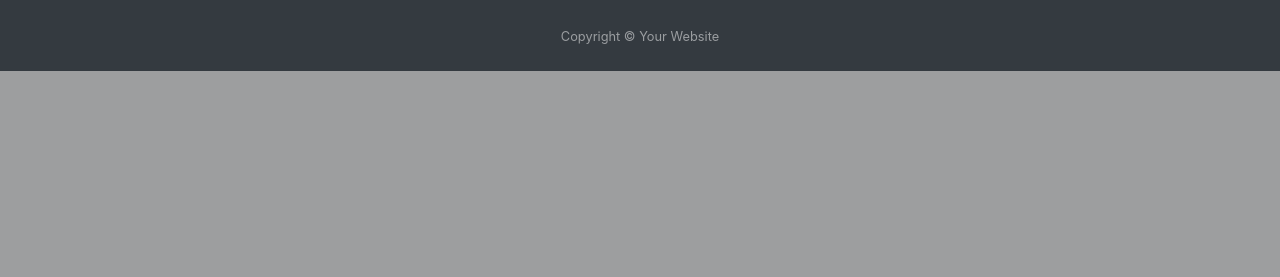
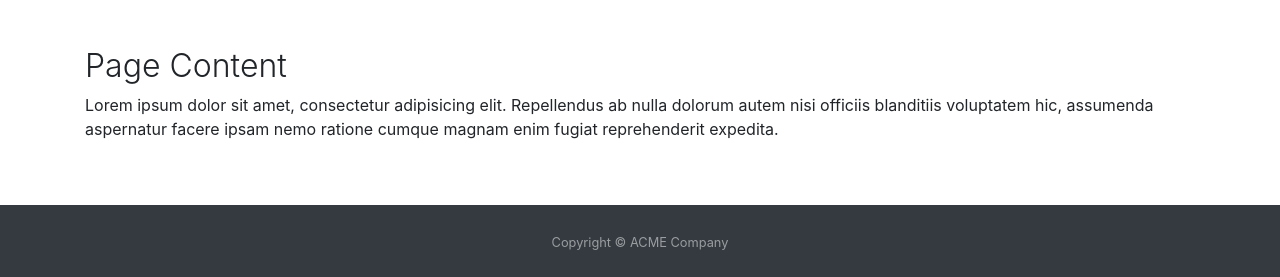
Before and after one commit to benjamindelmee/landing-page-boilerplate, a Flask app: page / in a window 1280 px wide. Shown: the part 801-1078 px from the top of the page. Before the commit the page ends 872 px from the top, so only its background shows below. Run offline with Flask 2, Linux system fonts and the light colour scheme; some libraries are stand-ins or nearby versions.

Commit message:
Make the template generic

```diff
--- a/app/routes.py
+++ b/app/routes.py
@@ -3,4 +3,17 @@ from app import app
 
 @app.route('/')
 def index():
-    return render_template('index.html')
+    kwargs = {
+        # mandatory
+        'page_title': 'ACME Company | World leader of ABCD',
+        'company_name': 'ACME Company',
+        'headline': 'The Leading Company',
+        # optional
+        'lang': 'fr',
+        'page_description': 'ACME Company is the world leader in...',
+        'call_to_action': 'Try it for free',
+        'call_to_action_link': 'https://typeform.com',
+        'learn_more': 'Learn more',
+        'headline_sub': 'Why choosing someone else?'
+    }
+    return render_template('index.html', **kwargs)
--- a/app/static/css/index.css
+++ b/app/static/css/index.css
@@ -1,3 +1,7 @@
+html {
+    scroll-behavior: smooth;
+}
+
 .masthead {
     height: 100vh;
     min-height: 500px;
--- a/app/templates/index.html
+++ b/app/templates/index.html
@@ -8,14 +13,25 @@
     <!-- Bootstrap CSS -->
     <link rel="stylesheet" href="https://stackpath.bootstrapcdn.com/bootstrap/4.3.1/css/bootstrap.min.css" integrity="sha384-ggOyR0iXCbMQv3Xipma34MD+dH/1fQ784/j6cY/iJTQUOhcWr7x9JvoRxT2MZw1T" crossorigin="anonymous">
     <link rel="stylesheet" href="{{ url_for('static', filename='css/index.css') }}">
-    <title>Hello, world!</title>
+
+    {% if page_title %}
+        <title>{{ page_title }}</title>
+    {% elif company_name %}
+        <title>{{ company_name }}</title>
+    {% endif %}
+
+    {% if page_description %}
+        <meta name="description" content="{{ page_description }}">
+    {% endif %}
 </head>
 <body>
     <!-- Navigation -->
     <nav class="navbar navbar-expand-lg navbar-light bg-light shadow fixed-top">
         <div class="container">
-            <a class="navbar-brand" href="#">La Mie du Monde</a>
-            <a class="btn btn-sm btn-secondary" href="#" role="button">Call to action</a>
+            <a class="navbar-brand" href="#">{{ company_name }}</a>
+            {% if call_to_action and call_to_action_link %}
+                <a class="btn btn-sm btn-secondary" href="{{ call_to_action_link }}" role="button">{{ call_to_action }}</a>
+            {% endif %}
         </div>
     </nav>
 
@@ -38,16 +62,16 @@
     </header>
 
     <!-- Page Content -->
-    <!-- <section class="py-5">
+    <section class="py-5" {% if learn_more %} id="section_1" {% endif %}>
         <div class="container">
             <h2 class="font-weight-light">Page Content</h2>
             <p>Lorem ipsum dolor sit amet, consectetur adipisicing elit. Repellendus ab nulla dolorum autem nisi officiis blanditiis voluptatem hic, assumenda aspernatur facere ipsam nemo ratione cumque magnam enim fugiat reprehenderit expedita.</p>
         </div>
-    </section> -->
+    </section>
 
     <footer id="sticky-footer" class="py-4 bg-dark text-white-50">
         <div class="container text-center">
-            <small>Copyright &copy; Your Website</small>
+            <small>Copyright &copy; {{ company_name }}</small>
         </div>
     </footer>
 
```
Also changed, not shown: other parts of app/templates/index.html (+20 -7 lines).
